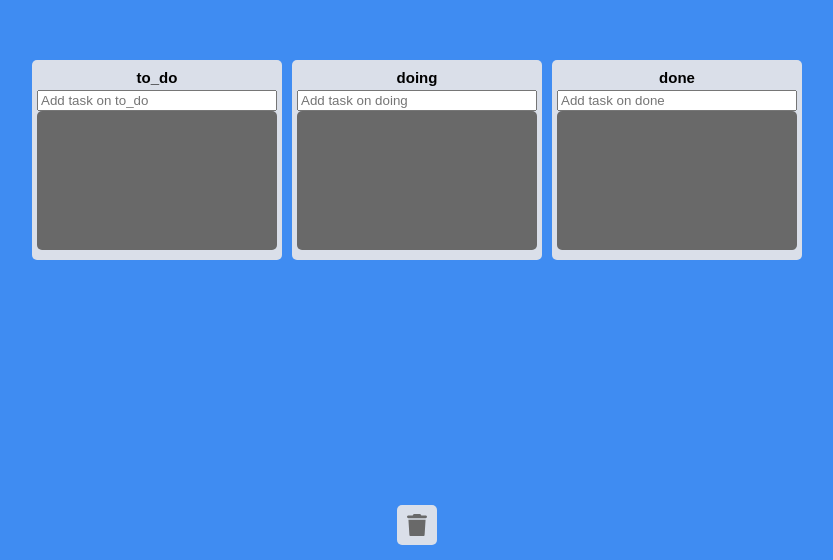
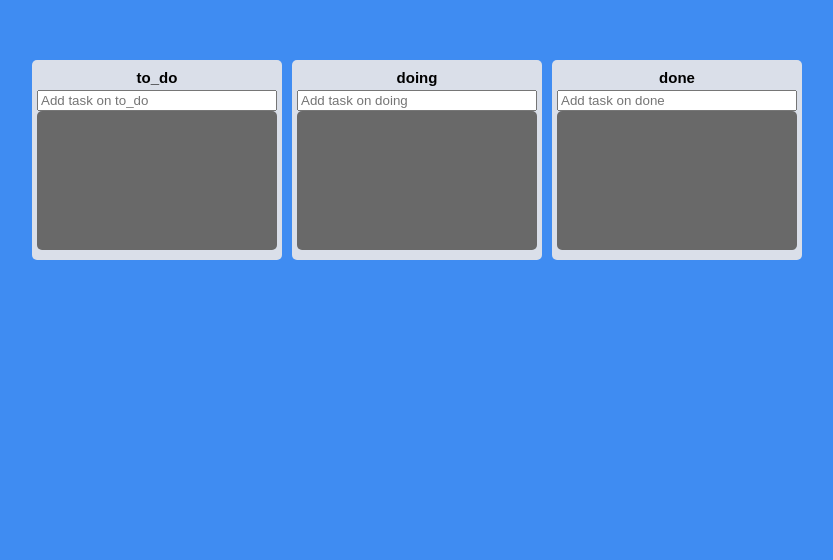
Before and after one commit to Sunnies-Memo/To-do-app-frontend, a React (Create React App) app: page /todos in a window 1280 px wide. Shown: the part 240-800 px from the top of the page, without its empty margins (223-1056 px from the left). Built offline with nearby package versions, Linux system fonts and the light colour scheme.

Commit message:
Trash Can visibility

```diff
--- a/src/App.tsx
+++ b/src/App.tsx
@@ -1,9 +1,10 @@
-import { DragDropContext, DropResult, Droppable } from "react-beautiful-dnd";
+import { DragDropContext, DropResult } from "react-beautiful-dnd";
 import { useRecoilState } from "recoil";
 import styled  from "styled-components";
 import { toDoState } from "./atoms";
 import Board from "./components/Board";
 import TrashCan from "./components/TrashBin";
+import { useState } from "react";
 
 const Wrapper = styled.div`
   display: flex;
@@ -26,12 +27,20 @@ const Boards = styled.div`
 
 function App() {
   const [toDos, setToDos] = useRecoilState(toDoState);
+  const [showTrashCan, setShowTrashCan] = useState(false);
+  const onDragStart = () => {
+    setShowTrashCan(true)
+  }
   const onDragEnd = (info:DropResult) => {
-    console.log(info);
-    console.log(info.destination);
+    console.log(info)
     const {destination, source} = info;
-    if(!destination) return;
+    if(!destination) {
+      console.log("destination undefined")
+      setShowTrashCan(false);
+      return
+    };
     if(destination?.droppableId === source.droppableId){
+      console.log("same board")
       //same board movement
       setToDos(prev => {
         const boardCopy = [...prev[source.droppableId]];
@@ -45,6 +54,7 @@ function App() {
       })
     }
     if(destination.droppableId === "trashBin"){
+      console.log("cross board")
       //Deleting ToDo
       setToDos(prev => {
         const boardCopy = [...prev[source.droppableId]];
@@ -69,16 +79,21 @@ function App() {
         }
       })
     }
+    setShowTrashCan(false);
+  }
 
-  }
   return (
   <>
-    <DragDropContext onDragEnd={onDragEnd}>
+  <DragDropContext
+    onDragStart={onDragStart}
+
+    onDragEnd={onDragEnd}
+  >
     <Wrapper className="wrapper">
       <Boards className="boards">
         {Object.keys(toDos).map(boardId => <Board boardId={boardId} key={boardId} toDos={toDos[boardId]}/>)}
       </Boards>
-        <TrashCan/>
+      <TrashCan show={showTrashCan}/>
     </Wrapper>
   </DragDropContext>
   </>
--- a/src/components/TrashBin.tsx
+++ b/src/components/TrashBin.tsx
@@ -5,8 +5,26 @@ import { TrashBin } from "../assets/Icons";
 interface IDeleteTodoBox{
     isDraggingOver:boolean;
 }
+interface IWrapper{
+    show:boolean;
+}
+const Wrapper = styled.div`
+    position: fixed;
+    display: flex;
+    justify-content: center;
+    align-items: center;
+    width: 120px;
+    height: 120px;
+    background-color: transparent;
+    bottom: 15px;
+`
+const TrashCanWrapper = styled.div<IWrapper>`
+    display: ${props=>props.show? "flex" : "none"};
+    position: absolute;
+    justify-content: center;
+    align-items: center;
+`
 const DeleteToDoBox = styled.div<IDeleteTodoBox>`
-  position: fixed;
     display: flex;
     justify-content: center;
     align-items: center;
@@ -14,25 +32,32 @@ const DeleteToDoBox = styled.div<IDeleteTodoBox>`
     height: 40px;
     background-color: ${props => props.theme.boardColor};
     border-radius: 5px;
-  bottom: 15px;
     svg{
         fill: ${props=>props.isDraggingOver? "red" : "dimgray"};
         width: 20px;
     }
 `
-function TrashCan(){
+interface ITrashCanProps{
+    show:boolean
+}
+function TrashCan({show}:ITrashCanProps){
     return(
         <>
         <Droppable droppableId="trashBin">
             {(magic,snapshot) =>
-            <DeleteToDoBox
+            <Wrapper className="TrashBin"
                 ref={magic.innerRef}
                 {...magic.droppableProps}
+            >
+                <TrashCanWrapper show={show}>
+                    <DeleteToDoBox
                         isDraggingOver={snapshot.isDraggingOver}
                     >
-                {magic.placeholder}
                         <TrashBin/>
                     </DeleteToDoBox>
+                </TrashCanWrapper>
+                {magic.placeholder}
+            </Wrapper>
             }
         </Droppable>
         </>
```
Also changed, not shown: src/atoms.tsx (line endings or trailing spaces). Lines whose indentation alone changed are shown as unchanged.
